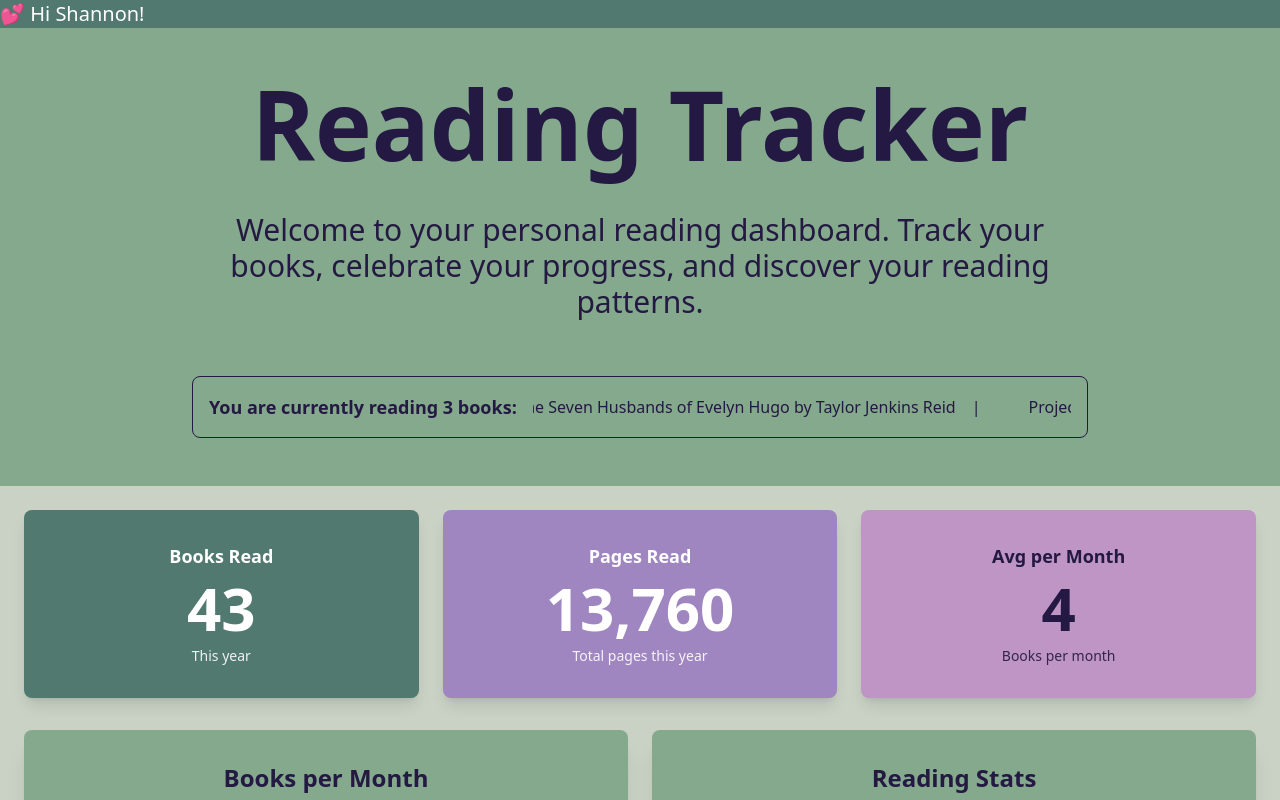
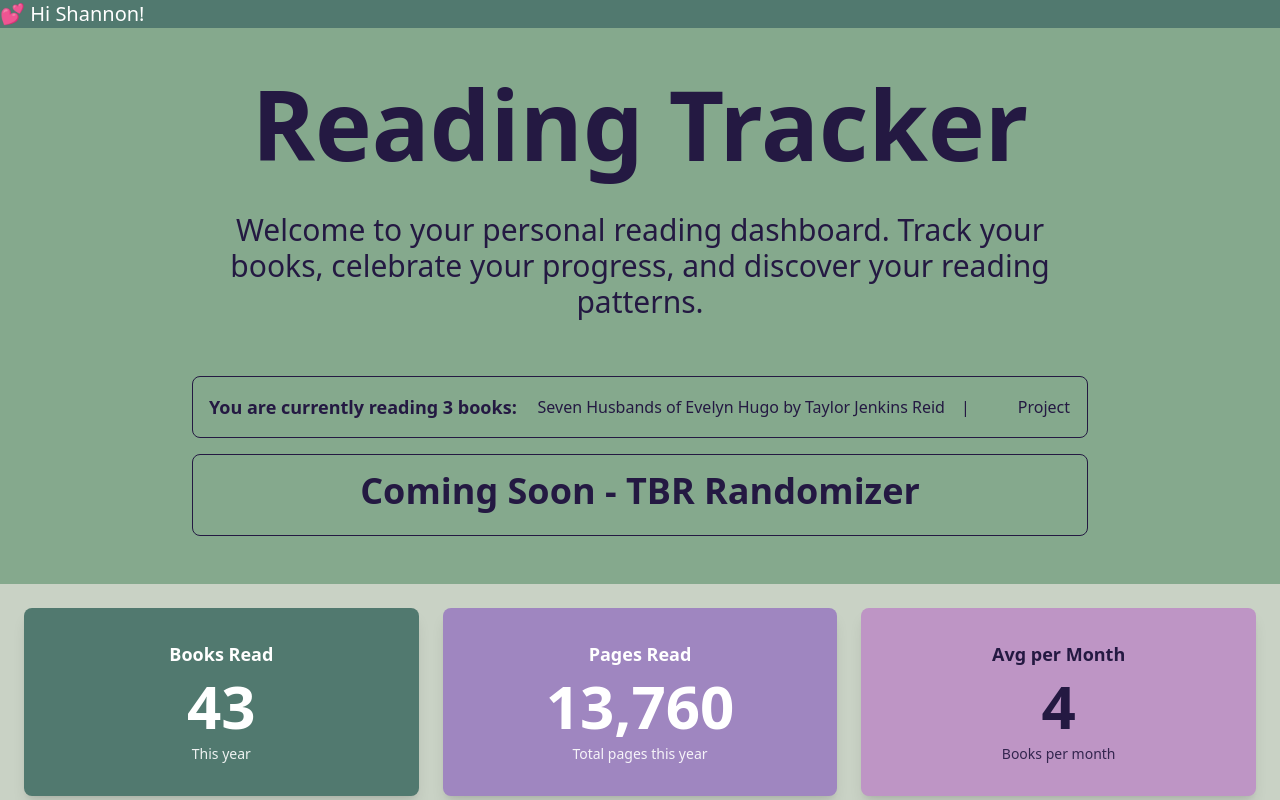
Before and after one commit to najaad/florilegium, a Next.js app: page / in a window 1280 px wide. Shown: the top 800 px of the page. Built offline with nearby package versions, Linux system fonts and the light colour scheme.

Commit message:
debug and palceholder for TBR

```diff
--- a/src/app/page.tsx
+++ b/src/app/page.tsx
@@ -29,7 +29,8 @@ type Overview = {
   lastYearTotals: { books: number; pages: number };
   currentYearStart: string;
   longestBooksByGenre: { genre: string; title: string; author: string; pages: number }[];
-  consistentAuthors: { name: string; currentYear: number; lastYear: number; totalBooks: number }[];
+  consistentGenres: { name: string; currentYear: number; pastYears: number; totalBooks: number }[];
+  consistentAuthors: { name: string; currentYear: number; pastYears: number; totalBooks: number }[];
   longestBooksByAuthor: { author: string; title: string; pages: number }[];
 };
 
@@ -104,6 +105,17 @@ export default function Home() {
                         </div>
                       </div>
                     )}
+
+                    {/* Placeholder Box */}
+                    <div className="bg-secondary/10 border border-secondary/20 rounded-lg p-3 md:p-4 mt-4">
+                      <div className="flex items-center justify-center h-full">
+                        <div className="text-center">
+                          <div className="text-sm md:text-4xl font-semibold text-secondary mb-2">
+                            Coming Soon - TBR Randomizer
+                          </div>
+                        </div>
+                      </div>
+                    </div>
           </div>
         </div>
       </div>
```
